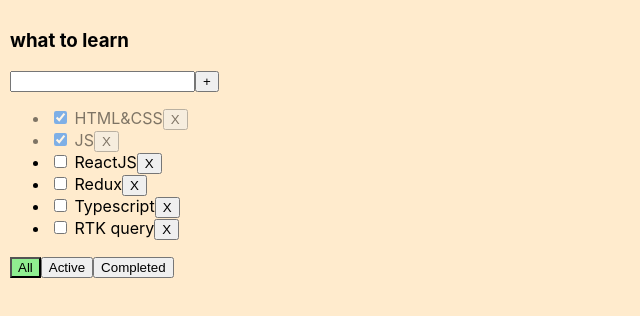
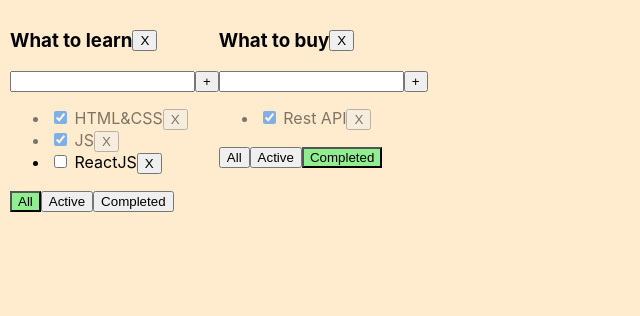
Before and after one commit to vaxich/todo_on_lesson-V2, a React (Create React App) app: page / in a window 1280 px wide. Shown: the top 316 px of the page, without its empty margins (0-640 px from the left). Built offline with nearby package versions, Linux system fonts and the light colour scheme.

Commit message:
5 lesson

```diff
--- a/src/App.css
+++ b/src/App.css
@@ -33,3 +33,7 @@
 .is-done {
   opacity: 0.5;
 }
+.container {
+  display: flex;
+  align-items: center;
+}
--- a/src/App.tsx
+++ b/src/App.tsx
@@ -3,67 +3,106 @@
 import './App.css';
 import { TodolistItem } from './TodolistItem';
 
+export type Todolist = {
+  id: string
+  title: string
+  filter: FilterValueType
+}
 
 export type TaskType = {
   id: string
   title: string
   isDone: boolean
 }
+export type TasksState = {
+  [key: string]: TaskType[]
+}
 
 export type FilterValueType = "All" | "Active" | "Completed"
 
 const App = () => {
 
-  const [filter, setFilter] = useState<FilterValueType>("All")
+  //const [filter, setFilter] = useState<FilterValueType>("All")
+  const todolistId1 = crypto.randomUUID();
+  const todolistId2 = crypto.randomUUID();
 
-  const [tasks, setTasks] = useState<TaskType[]>([
+  const [todolists, setTodolists] = useState<Todolist[]>([
+    { id: todolistId1, title: 'What to learn', filter: 'All' },
+    { id: todolistId2, title: 'What to buy', filter: 'Completed' },
+  ])
+
+  const [tasks, setTasks] = useState<TasksState>({
+    [todolistId1]: [
       { id: crypto.randomUUID(), title: 'HTML&CSS', isDone: true },
       { id: crypto.randomUUID(), title: 'JS', isDone: true },
       { id: crypto.randomUUID(), title: 'ReactJS', isDone: false },
-    { id: crypto.randomUUID(), title: 'Redux', isDone: false },
-    { id: crypto.randomUUID(), title: 'Typescript', isDone: false },
-    { id: crypto.randomUUID(), title: 'RTK query', isDone: false },
-  ])
+    ],
+    [todolistId2]: [
+      { id: crypto.randomUUID(), title: 'Rest API', isDone: true },
+      { id: crypto.randomUUID(), title: 'GraphQL', isDone: false },
+    ],
+  })
 
-  let filteredTasks = tasks;
-  if (filter === "Active") {
-    filteredTasks = tasks.filter((task) => !task.isDone)
-  }
-  if (filter === "Completed") {
-    filteredTasks = tasks.filter((task) => task.isDone)
+
+
+
+  const deleteTask = (todolistId: string, taskId: string) => {
+    setTasks({ ...tasks, [todolistId]: tasks[todolistId].filter(task => task.id !== taskId) })
+    // const filteredTasks = tasks.filter((task) => task.id !== taskId)
+    // setTasks(filteredTasks)
   }
 
-
-  const deleteTask = (taskId: string) => {
-    const filteredTasks = tasks.filter((task) => task.id !== taskId)
-    setTasks(filteredTasks)
+  const changeTaskStatus = (todolistId: string, taskId: string, isDone: boolean) => {
+    setTasks({ ...tasks, [todolistId]: tasks[todolistId].map(task => task.id === taskId ? { ...task, isDone: isDone } : task) })
+    // const newState = tasks.map(task => task.id === taskId ? { ...task, isDone: isDone } : task)
+    // setTasks(newState)
   }
 
-  const changeTaskStatus = (taskId: string, isDone: boolean) => {
-    const newState = tasks.map(task => task.id === taskId ? { ...task, isDone: isDone } : task)
-    setTasks(newState)
+  const createTask = (todolistId: string, newTaskTitle: string) => {
+    const newTask = { id: crypto.randomUUID(), title: newTaskTitle, isDone: false }
+    setTasks({ ...tasks, [todolistId]: [newTask, ...tasks[todolistId]] })
+
+    // setTasks([newTask, ...tasks])
+  }
+  const changeFilter = (todolistId: string, newValueFilter: FilterValueType) => {
+    setTodolists(todolists.map(tl => tl.id === todolistId ? { ...tl, filter: newValueFilter } : tl))
+    //setFilter(newValueFilter);
+
   }
 
-  const createTask = (newTaskTitle: string) => {
-    const newTask = { id: crypto.randomUUID(), title: newTaskTitle, isDone: false }
-    setTasks([newTask, ...tasks])
-  }
-  const changeFilter = (newValueFilter: FilterValueType) => {
-    setFilter(newValueFilter);
-
+  const deteteTodolist =(todolistId: string) => {
+    setTodolists(todolists.filter( tl => tl.id !== todolistId));
+    delete tasks[todolistId]
   }
 
   return (
     <div className="App">
+
+      {todolists.map(tl => {
+
+        let filteredTasks = tasks[tl.id];
+        if (tl.filter === "Active") {
+          filteredTasks = tasks[tl.id].filter((task) => !task.isDone)
+        }
+        if (tl.filter === "Completed") {
+          filteredTasks = tasks[tl.id].filter((task) => task.isDone)
+        }
+
+        return (
           <TodolistItem
-        title="what to learn"
+            todolistId={tl.id}
+            title={tl.title}
             tasks={filteredTasks}
-        filter={filter}
+            filter={tl.filter}
             deleteTask={deleteTask}
             changeFilter={changeFilter}
             createTask={createTask}
             changeTaskStatus={changeTaskStatus}
+            deteteTodolist={deteteTodolist}
           />
+        )
+      })}
+
 
 
     </div>
--- a/src/TodolistItem.tsx
+++ b/src/TodolistItem.tsx
@@ -4,17 +4,19 @@
 
 type TodolistItemPropsType = {
     title: string
+    todolistId: string
     tasks: TaskType[]
     filter: FilterValueType
-    deleteTask: (taskId: string) => void
-    changeFilter: (newValueFilter: FilterValueType) => void
-    createTask: (newTaskTitle: string) => void
-    changeTaskStatus: (taskId: string, isDone: boolean) => void
+    deleteTask: (todolistId: string, taskId: string) => void
+    changeFilter: (todolistId: string, newValueFilter: FilterValueType) => void
+    createTask: (todolistId: string, newTaskTitle: string) => void
+    changeTaskStatus: (todolistId: string, taskId: string, isDone: boolean) => void
+    deteteTodolist: (todolistId: string) => void
 }
 
 export const TodolistItem = (props: TodolistItemPropsType) => {
 
-    const { title, tasks, filter, deleteTask, changeFilter, createTask, changeTaskStatus } = props;
+    const { title, tasks, filter, deleteTask, changeFilter, createTask, changeTaskStatus, todolistId, deteteTodolist } = props;
 
     const [newTaskTitle, setNewTaskTitle] = useState('');
 
@@ -23,14 +25,16 @@
     const createTaskHandler = () => {
         const trimmedTitle = newTaskTitle.trim()
         if (trimmedTitle.trim() !== "") {
-            createTask(trimmedTitle)
+            createTask(todolistId, trimmedTitle)
             setNewTaskTitle('')
         } else {
             setError('Title is required')
         }
 
     }
-
+    const changeFilterHandler = (filter: FilterValueType) => {
+        changeFilter(todolistId, filter)
+    }
     const changeTaskTitleHandler = (event: ChangeEvent<HTMLInputElement>) => {
         setNewTaskTitle(event.currentTarget.value)
         setError(null)
@@ -41,10 +45,17 @@
         }
     }
 
+    const deleteTodolistHandler = () => {
+        deteteTodolist(todolistId)
+    }
+
     return (
         <div>
-            <h3>{title}</h3>
-            <div>
+            <div className="container">
+                <h3>{title}</h3>
+                <Button title="X" onClick={deleteTodolistHandler}/>
+            </div>
+            <div >
                 <input
                     className={error ? 'error' : ''}
                     value={newTaskTitle}
@@ -55,7 +66,7 @@
                     title={"+"}
                     onClick={createTaskHandler} />
             </div>
-             {error && <div className={'error-message'}>{error}</div>}
+            {error && <div className={'error-message'}>{error}</div>}
             {tasks.length === 0 ?
                 (<p>тасок нет</p>)
                 :
@@ -64,12 +75,12 @@
                         {tasks.map(task => {
 
                             const deleteTaskHandler = () => {
-                                deleteTask(task.id)
+                                deleteTask(todolistId, task.id)
                             }
 
                             const changeTaskStatusHandler = (event: ChangeEvent<HTMLInputElement>) => {
                                 const newStatusValue = event.currentTarget.checked;
-                                changeTaskStatus(task.id, newStatusValue)
+                                changeTaskStatus(todolistId, task.id, newStatusValue)
                             }
 
                             return (
@@ -84,9 +95,9 @@
                 )}
 
             <div>
-                <Button className={filter === 'All' ? 'active-filter' : ''} title={"All"} onClick={() => changeFilter("All")} />
-                <Button className={filter === 'Active' ? 'active-filter' : ''} title={"Active"} onClick={() => changeFilter("Active")} />
-                <Button className={filter === 'Completed' ? 'active-filter' : ''} title={"Completed"} onClick={() => changeFilter("Completed")} />
+                <Button className={filter === 'All' ? 'active-filter' : ''} title={"All"} onClick={() => changeFilterHandler("All")} />
+                <Button className={filter === 'Active' ? 'active-filter' : ''} title={"Active"} onClick={() => changeFilterHandler("Active")} />
+                <Button className={filter === 'Completed' ? 'active-filter' : ''} title={"Completed"} onClick={() => changeFilterHandler("Completed")} />
 
             </div>
 
```
Lines whose indentation alone changed are shown as unchanged.
